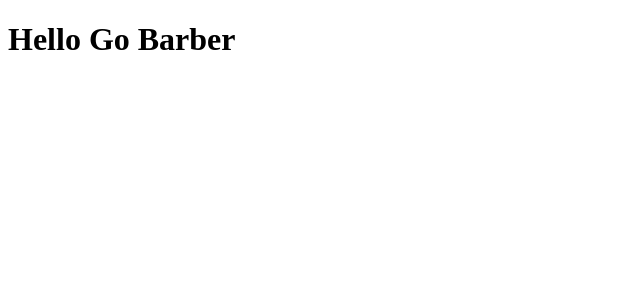
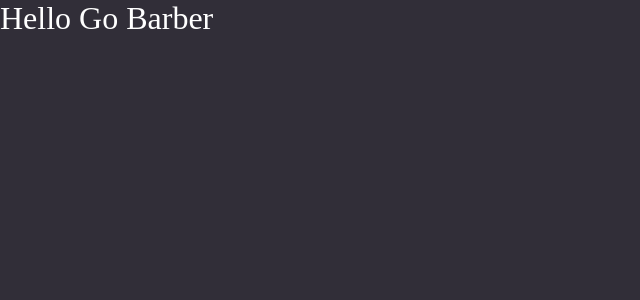
Before and after one commit to viniciusoliveira95/gobarber-frontend, a React (Create React App) app: page / in a window 1280 px wide. Shown: the top 300 px of the page, without its empty margins (0-640 px from the left). Built offline with nearby package versions, Linux system fonts and the light colour scheme.

Commit message:
feature/global style

```diff
--- a/package.json
+++ b/package.json
@@ -13,6 +13,7 @@
     "react": "^16.13.1",
     "react-dom": "^16.13.1",
     "react-scripts": "3.4.3",
+    "styled-components": "^5.1.1",
     "typescript": "~3.7.2"
   },
   "scripts": {
@@ -34,6 +35,7 @@
     ]
   },
   "devDependencies": {
+    "@types/styled-components": "^5.1.2",
     "@typescript-eslint/eslint-plugin": "^4.0.1",
     "eslint": "6.8.0",
     "eslint-config-airbnb": "^18.2.0",
--- a/public/index.html
+++ b/public/index.html
@@ -3,8 +3,10 @@
   <head>
     <meta charset="utf-8" />
     <meta name="viewport" content="width=device-width, initial-scale=1" />
-    <meta name="theme-color" content="#000000" />
+    <meta name="theme-color" content="#FF9000" />
     <title>Go Barber</title>
+
+    <link href="https://fonts.googleapis.com/css2?family=Roboto+Slab:wght@400;600&display=swap" rel="stylesheet" />
   </head>
   <body>
     <noscript>You need to enable JavaScript to run this app.</noscript>
--- a/src/App.tsx
+++ b/src/App.tsx
@@ -1,7 +1,14 @@
 import React from 'react';
 
+import GlobalStyle from './styles/global';
+
 function App() {
-  return <h1>Hello Go Barber</h1>;
+  return (
+    <>
+      <h1>Hello Go Barber</h1>
+      <GlobalStyle />
+    </>
+  );
 }
 
 export default App;
--- /dev/null
+++ b/src/styles/global.ts
@@ -0,0 +1,29 @@
+import { createGlobalStyle } from 'styled-components';
+
+export default createGlobalStyle`
+  * {
+    margin: 0;
+    padding: 0;
+    box-sizing: border-box;
+    outline: 0;
+  }
+
+  body {
+    background: #312E38;
+    color: #FFF;
+    -webkit-font-smoothing: antialiased;
+  }
+
+  body, input, button {
+    font-family: 'Robo Slab', serif;
+    font-size: 16px;
+  }
+
+  h1, h2, h3, h4, h5, h6, strong {
+    font-weight: 500;
+  }
+
+  button {
+    cursor: pointer;
+  }
+`;
```
Also changed, not shown: 1 other file (tests, documents, lock files or other folders).
